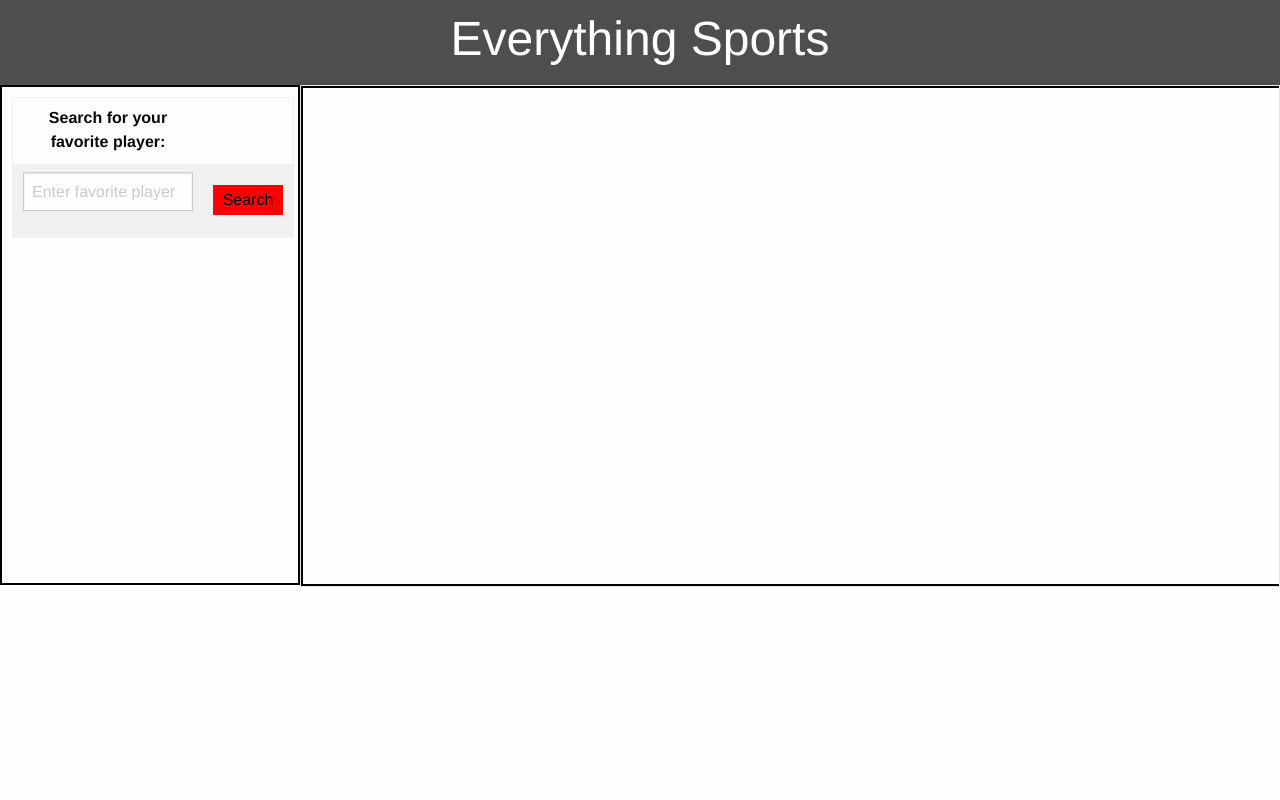
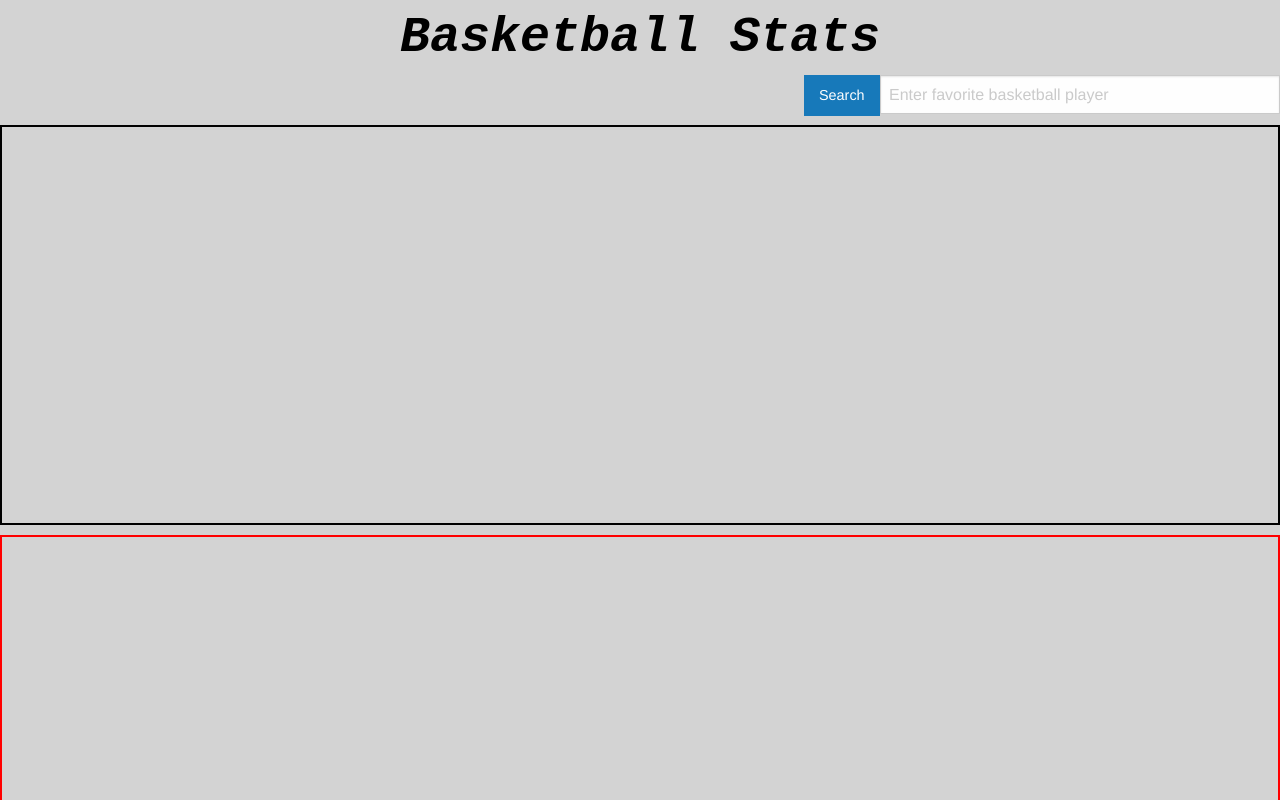
Before and after one commit to nabi-0/Project1, a plain HTML site: page index.html in a window 1280 px wide. Shown: the top 800 px of the page. Drawn offline with Linux system fonts and the light colour scheme.

Commit message:
modified html and css

```diff
--- a/foundation-float.css
+++ b/foundation-float.css
@@ -16,49 +16,56 @@ html {
   line-height: 1.15;
   -webkit-text-size-adjust: 100%; }
 
+
+  header {
+    background-color: lightgray;
+    text-align: center;
+    color: black;
+    font-size: 50px;
+    font-weight: bolder;
+    font-style: italic;
+    font-family: 'Courier New', Courier, monospace;
+  }
+
+  footer{
+    background-color: lightgray;
+    text-align: center;
+
+  }
+
+  .container {
+    border: solid black 2px;
+    height: 400px;
+    margin-top: 50px;
+  }
+  .container-video {
+  border: solid red 2px;
+
+    margin-top: 10px;
+    height: 600px;
+  }
+
   #input {
     width: 170px;
   }
-  #search {
-    width: 70px;
-    height: 30px;
+
+  #searchBar {
+  width: 400px;
+  display: block;
   }
 
-  .jumbotron {
-    text-align: center;
-    background-color: rgb(78, 78, 78);
-    color: white;
-    font-size: 30px;
-    padding: 5px;
+  #search-section,
+  #button-section {
+    float: right;
+  }
+
+
+body {
+  background-color: gray;
 }
-.searchBar {
-    display: block;
-}
-aside {
-    float: left;
-    border: 2px solid black;
-    width: 300px;
-    height: 500px;
-    padding: 10px;
-}
-.card {
-    display: block;
-}
-main {
-    float: left;
-    border: 2px solid black;
-    width: 985px;
-    height: 500px;
-    padding: 10px;
-}
-
-
-body {
-  margin: 0; }
 
 h1 {
-  font-size: 2em;
-  margin: 0.67em 0; }
+  font-style: italic; }
 
 hr {
   -webkit-box-sizing: content-box;
@@ -108,42 +115,6 @@ sup {
 img {
   border-style: none; }
 
-button,
-input,
-optgroup,
-select,
-textarea {
-  font-family: inherit;
-  font-size: 100%;
-  line-height: 1.15;
-  margin: 0; }
-
-button,
-input {
-  overflow: visible; }
-
-button,
-select {
-  text-transform: none; }
-
-button,
-[type="button"],
-[type="reset"],
-[type="submit"] {
-  -webkit-appearance: button; }
-
-button::-moz-focus-inner,
-[type="button"]::-moz-focus-inner,
-[type="reset"]::-moz-focus-inner,
-[type="submit"]::-moz-focus-inner {
-  border-style: none;
-  padding: 0; }
-
-button:-moz-focusring,
-[type="button"]:-moz-focusring,
-[type="reset"]:-moz-focusring,
-[type="submit"]:-moz-focusring {
-  outline: 1px dotted ButtonText; }
 
 fieldset {
   padding: 0.35em 0.75em 0.625em; }
@@ -213,7 +184,7 @@ html {
 body {
   margin: 0;
   padding: 0;
-  background: #fefefe;
+  background: lightgray;
   font-family: "Helvetica Neue", Helvetica, Roboto, Arial, sans-serif;
   font-weight: normal;
   line-height: 1.5;
--- a/index.html
+++ b/index.html
@@ -1,6 +1,5 @@
 <!DOCTYPE html>
 <html lang="en">
-
   <head>
     <meta charset="UTF-8" />
     <meta name="viewport" content="width=device-width, initial-scale=1.0" />
@@ -10,28 +9,44 @@
     <link rel="stylesheet" href="foundation-float.css" />
   </head>
   <body>
-<div class="jumbotron">
-  <h1>Everything Sports</h1>
-</div>
-<div class="searchBar">
-  <aside>
-  <table style="width: 200px;">
-      <tr>
-      <th>Search for your favorite player:</th>
-  </tr>
-  <tr>
-      <td>
-          <input type="text" placeholder="Enter favorite player" id="input"> </td>
-      <td><button class="sports-btn" id="search" style="background-color: red;">Search</button></td>
-  </tr>
-  </table>
-</aside>
-</div>
-<div class="card">
-  <main>
 
-  </main>
+<script src="./project-1.js"></script>
+<header>
+  Basketball Stats
+</header>
+<div class="head">
+    <section id="search-section">
+    <div id="search">
+  <input type="text" id="searchBar" placeholder="Enter favorite basketball player">
+  </section>
+  <section id="button-section">
+  <button class="button" >Search</button>
+  </section>
+    </div>
 
 </div>
+
+<div class="container">
+<main>
+  <div id="athlete-view">
+
+  </div>
+</main>
+
+</div>
+<section>
+<div class="container-video">
+  <div id="video-view">
+
+  </div>
+</section>
+</div>
+
+<footer>
+  <h5>Designed by: Natalia Arias, Journey Cruz, Joseph Arocha</h5>
+  <br>
+  05/2020
+</footer>
+
   </body>
   </html>
```
